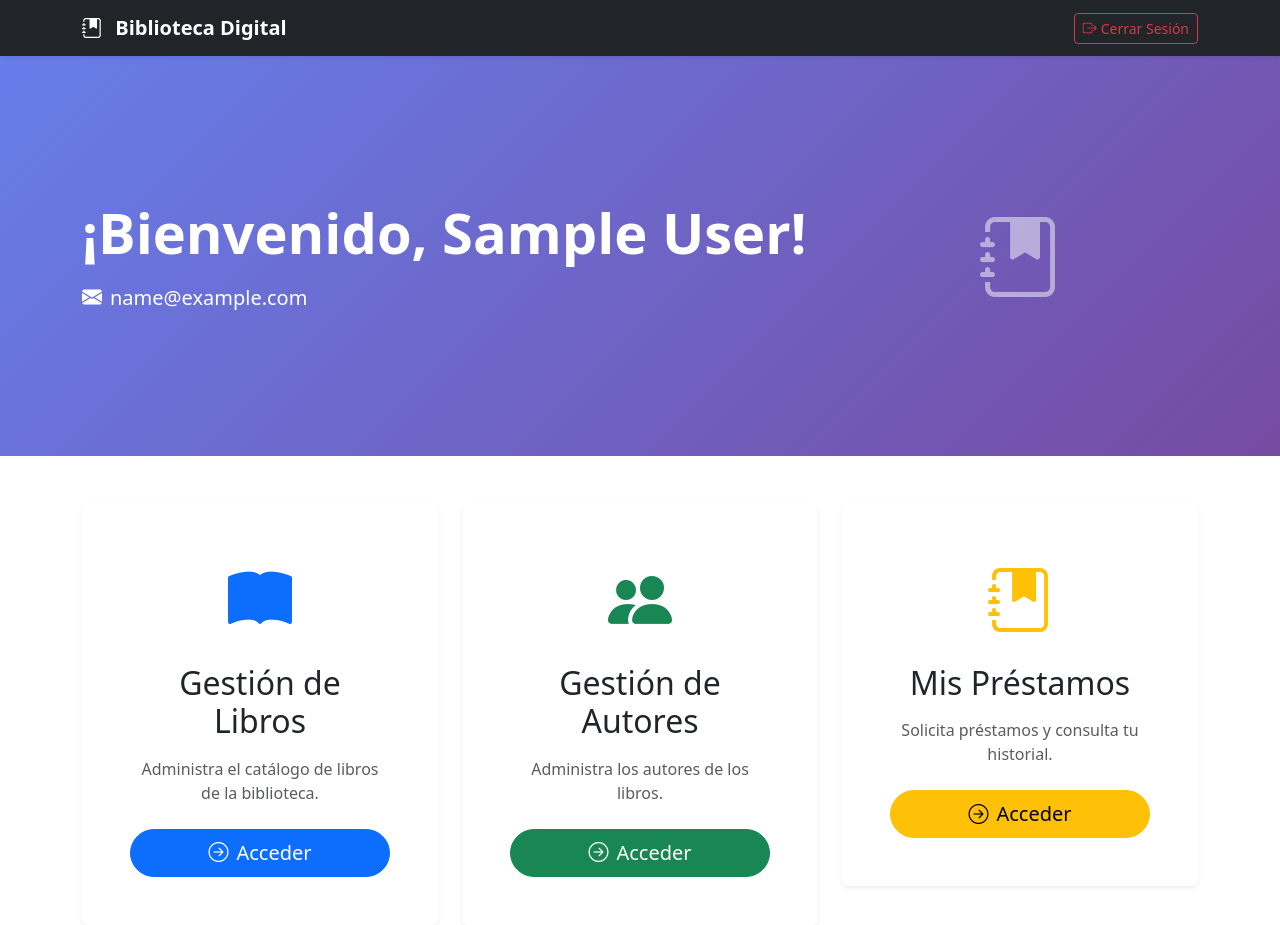
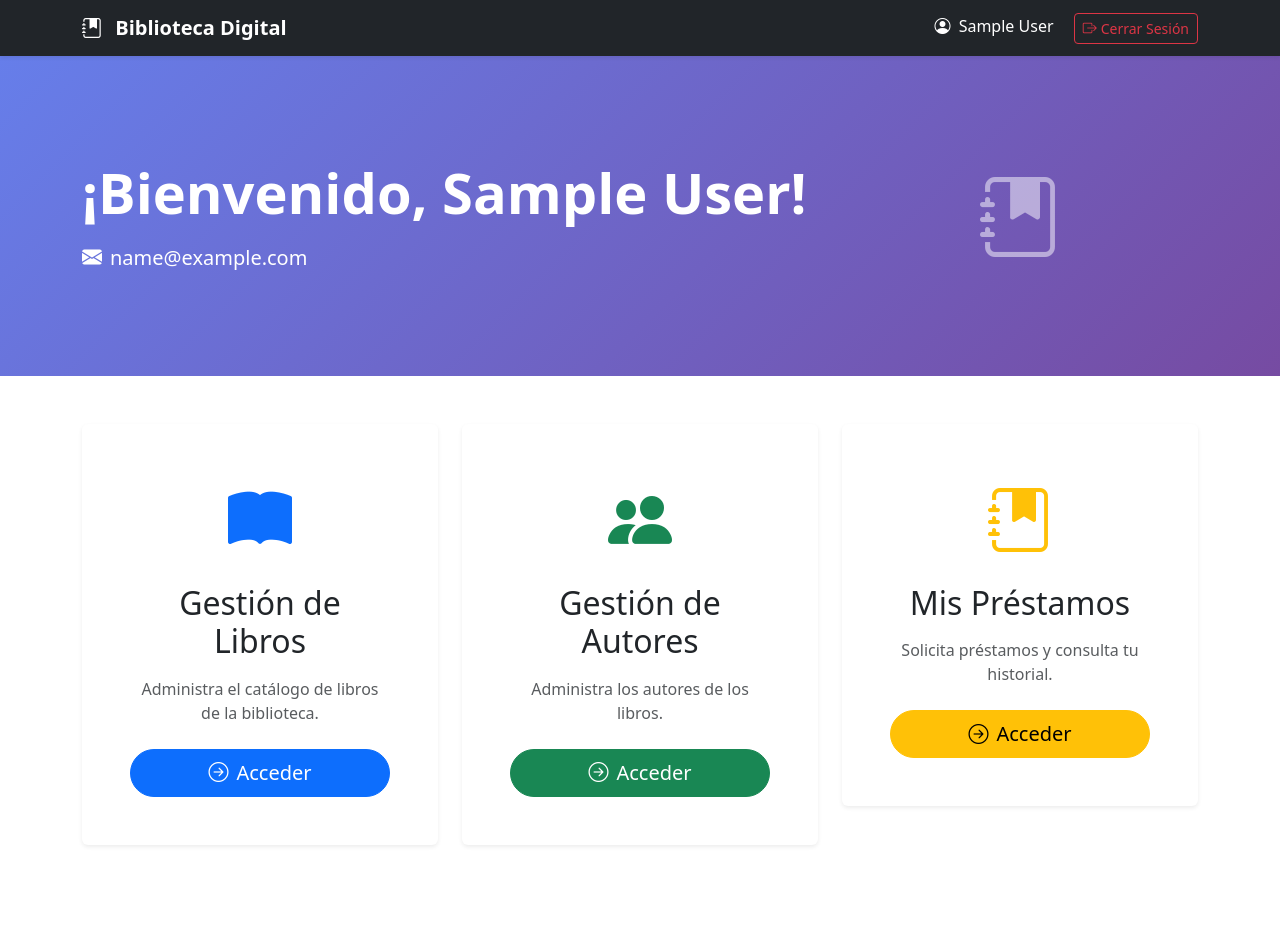
Before and after one commit to franciscodelgado22102017-lgtm/ingenieria-de-software, a PHP site: page /home.php in a window 1280 px wide. After the commit the page ends 846 px from the top, so only its background shows below. Run offline with PHP 8.4, Linux system fonts and the light colour scheme; the visitor is signed in with stand-in values (Sample User, id 1).

Commit message:
cookies-5

```diff
--- a/home.php
+++ b/home.php
@@ -1,9 +1,6 @@
 <?php
-session_start();
-if (!isset($_SESSION['id_usuario'])) {
-    header("Location: index.html");
-    exit();
-}
+// home.php - Página principal (protegida)
+require_once 'check_auth.php';
 ?>
 <!DOCTYPE html>
 <html lang="es">
@@ -16,7 +13,7 @@ if (!isset($_SESSION['id_usuario'])) {
     <style>
         .hero-section {
             background: linear-gradient(135deg, #667eea 0%, #764ba2 100%);
-            min-height: 50vh;
+            min-height: 40vh;
             display: flex;
             align-items: center;
         }
@@ -38,6 +35,10 @@ if (!isset($_SESSION['id_usuario'])) {
                 Biblioteca Digital
             </a>
             <div class="ms-auto">
+                <span class="text-white me-3">
+                    <i class="bi bi-person-circle me-1"></i>
+                    <?php echo htmlspecialchars($_SESSION['username'] ?? 'Usuario'); ?>
+                </span>
                 <a href="logout.php" class="btn btn-outline-danger btn-sm">
                     <i class="bi bi-box-arrow-right me-1"></i>Cerrar Sesión
                 </a>
@@ -63,7 +64,7 @@ if (!isset($_SESSION['id_usuario'])) {
         </div>
     </div>
 
-    <div class="container mt-5">
+    <div class="container mt-5 mb-5">
         <div class="row g-4">
             <div class="col-md-6 col-lg-4">
                 <div class="card border-0 shadow-sm hover-card" onclick="window.location.href='libros.php'">
```
